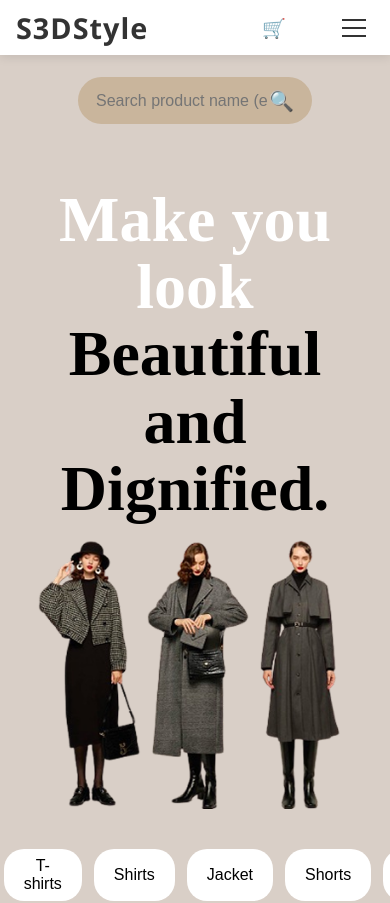
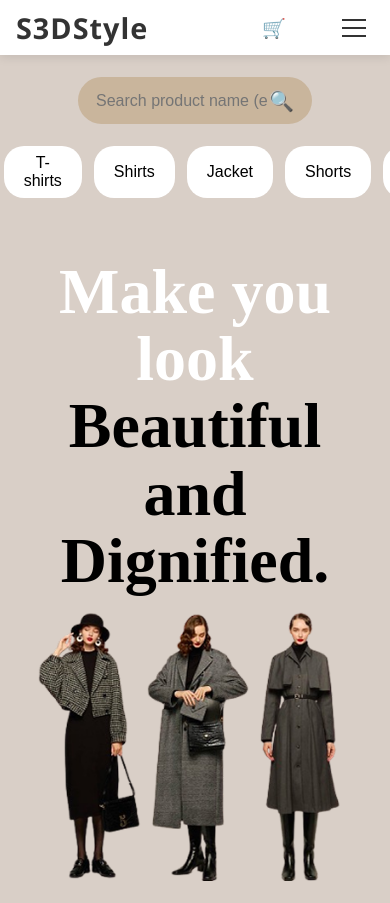
Before and after one commit to Vicheth-Sokhsedtha/Project_Internet_Programming_I, a Vue app: page /product in a window 390 px wide. Shown: the top 903 px of the page. Built offline with nearby package versions, Linux system fonts and the light colour scheme; the HTML template or start-up script is replaced by a standard one.

Commit message:
make action about and contect

```diff
--- a/src/App.vue
+++ b/src/App.vue
@@ -65,4 +65,8 @@ body {
   padding: 0;
   overflow-x: hidden;
 }
+html {
+  scroll-behavior: smooth;
+}
+
 </style>
--- a/src/components/CartItem.vue
+++ b/src/components/CartItem.vue
@@ -3,20 +3,32 @@
     <img :src="item.image" alt="Dress" class="thumb" />
     <div class="info">
       <p class="name">{{ item.name }}</p>
-      <p>Size: {{ item.size }}</p>
+
+      <!-- ✅ Size selector -->
+      <label for="size">Size:</label>
+      <select
+        v-model="item.size"
+        @change="$emit('update:size', item.id, item.size)"
+        class="size-select"
+      >
+        <option value="XS">XS</option>
+        <option value="S">S</option>
+        <option value="M">M</option>
+        <option value="L">L</option>
+        <option value="XL">XL</option>
+      </select>
 
       <p class="price">${{ item.price.toFixed(2) }} each</p>
     </div>
+
     <div class="controls">
       <div class="qty">
-        <p>Quality: {{ item.quality  }}</p>
+        <p>Quality: {{ item.quality }}</p>
         <div class="qty-box">
           <button class="qty-btn" @click="decreaseQty">-</button>
           <span class="qty-value">{{ item.qty }}</span>
           <button class="qty-btn" @click="increaseQty">+</button>
         </div>
-
-
       </div>
       <p class="total">${{ (item.price * item.qty).toFixed(2) }}</p>
       <button class="btn-cancel" @click="$emit('remove', item.id)">Remove</button>
@@ -36,7 +48,7 @@ export default defineComponent({
       required: true
     }
   },
-  emits: ['update:qty', 'remove'],
+  emits: ['update:qty', 'update:size', 'remove'],
   methods: {
     increaseQty() {
       this.$emit('update:qty', this.item.id, this.item.qty + 1);
@@ -85,6 +97,13 @@ export default defineComponent({
   margin: 4px 0;
 }
 
+.size-select {
+  margin: 6px 0;
+  padding: 5px;
+  border-radius: 6px;
+  border: 1px solid #ccc;
+}
+
 .controls {
   display: flex;
   gap: 16px;
@@ -98,7 +117,7 @@ export default defineComponent({
   gap: 10px;
 }
 
-.qty-box{
+.qty-box {
   display: flex;
   align-items: center;
   gap: 8px;
--- a/src/components/CategoryTabs.vue
+++ b/src/components/CategoryTabs.vue
@@ -11,6 +11,15 @@
         {{ tab }}
       </button>
     </div>
+
+    <section class="hero">
+        <div class="hero-text">
+          <h1>Make you look</h1>
+          <h1 class="bold">Beautiful and</h1>
+          <h1 class="bold">Dignified.</h1>
+        </div>
+        <img src="/image/image 1.png" class="image-1-img" />
+     </section>
 
     <!-- Show product sections based on active tab -->
     <ProductSection
@@ -49,6 +58,7 @@
       :items="props.skirts"
     />
   </div>
+
 </template>
 
 <script setup lang="ts">
@@ -95,4 +105,51 @@ const activeTab = ref("All");
   background: #000;
   color: white;
 }
+
+.hero {
+  width: 100%;
+  display: flex;
+  justify-content: space-between;
+  align-items: center;
+  padding: 80px 120px;
+  box-sizing: border-box;
+}
+
+.hero-text {
+  max-width: 520px;
+}
+
+.hero-text h1 {
+  font-family: "Playfair Display", serif;
+  font-size: 64px;
+  font-weight: 600;
+  line-height: 1.05;
+  margin: 0;
+}
+
+.hero-text h1:first-child {
+  color: #ffffff;
+}
+
+.hero-text .bold {
+  color: #000000;
+}
+
+.image-1-img {
+  width: 720px;
+  height: auto;
+  object-fit: contain;
+}
+
+@media (max-width: 1000px) {
+  .hero {
+    flex-direction: column;
+    text-align: center;
+    padding: 40px 20px;
+  }
+
+  .image-1-img {
+    width: 90%;
+  }
+}
 </style>
--- a/src/router/index.ts
+++ b/src/router/index.ts
@@ -12,8 +12,8 @@ import SignUpView from '../views/SignUpView.vue';
 const routes = [
   {
     path: '/',
-    name: 'ProductDetail',
-    component: ProductDetail
+    name: 'login',
+    component: LoginView
   },
   {
     path: '/cart',
@@ -60,13 +60,65 @@ const routes = [
     path: '/signup',
     name: 'signup',
     component: SignUpView
-  }
+  },
+
+  {
+  path: '/home',
+  component: HomeView,
+  children: [
+    { path: 'about', component: AboutView },
+    { path: 'contact', component: EndpageView }
+  ]
+}
+
+//   {
+//   path: '/home',
+//   name: 'home',
+//   component: () => import('../views/HomeView.vue'),
+//   children: [
+//     {
+//       path: 'contact',   // no leading slash → child route
+//       name: 'contact',
+//       component: () => import('../views/EndpageView.vue')
+//     },
+//     {
+//       path: 'about',
+//       name: 'about',
+//       component: () => import('../views/AboutView.vue')
+//     }
+//   ]
+// }
+
 
 ];
 
+// const router = createRouter({
+//   history: createWebHistory(),
+//   routes
+// });
+
+// const router = createRouter({
+//   history: createWebHistory(),
+//   routes,
+//   linkActiveClass: 'active',        // applied when route starts with link
+//   linkExactActiveClass: 'exact-active' // applied only on exact match
+// })
+
 const router = createRouter({
   history: createWebHistory(),
-  routes
-});
+  routes,
+  scrollBehavior(to, from, savedPosition) {
+    if (to.hash) {
+      return {
+        el: to.hash,
+        behavior: 'smooth'
+      }
+    }
+    return { top: 0 }
+  }
+})
+
+
+
 
 export default router;
--- a/src/views/CartPage.vue
+++ b/src/views/CartPage.vue
@@ -11,12 +11,13 @@
         :key="item.id"
         :item="item"
         @update:qty="cartStore.updateQty"
+        @update:size="cartStore.updateSize"
         @remove="cartStore.removeItem"
       />
       <div class="cart-summary">
         <p><strong>Subtotal:</strong> ${{ cartStore.subtotal.toFixed(2) }}</p>
         <div class="cart-actions">
-          <button @click="goToProductPage"  class="btn-update">Update Products</button>
+          <button @click="goToProductPage" class="btn-update">Update Products</button>
           <button @click="goToCheckout" class="btn-checkout">Proceed to Checkout</button>
         </div>
       </div>
@@ -45,6 +46,7 @@ export default defineComponent({
       router.push({ name: 'checkout' });
     };
 
+
     return {
       cartStore,
       goToProductPage,
@@ -52,6 +54,8 @@ export default defineComponent({
     };
   }
 });
+
+
 </script>
 
 <style scoped>
@@ -61,7 +65,7 @@ export default defineComponent({
   padding: 2rem;
   background-color: #D9CFC7;
 }
-h1{
+h1 {
   text-align: center;
 }
 
@@ -80,7 +84,6 @@ h1{
   cursor: pointer;
   font-weight: bold;
   margin-top: 1rem;
-
 }
 
 .cart-summary {
@@ -88,7 +91,6 @@ h1{
   padding: 1.5rem;
   border-top: 2px solid #eee;
   text-align: right;
-
 }
 
 .cart-summary p {
--- a/src/views/CheckoutCart.vue
+++ b/src/views/CheckoutCart.vue
@@ -20,7 +20,9 @@
               </div>
               <p class="price">${{ (item.price * item.qty).toFixed(2) }}</p>
             </div>
+            <button class="btn-cancel" @click="cartStore.removeItem(item.id)">X</button>
           </div>
+
         </div>
           <div class="checkout-section">
             <h3>Checkout</h3>
@@ -62,12 +64,32 @@
 </template>
 
 <script lang="ts">
-import { defineComponent, computed } from 'vue';
+import { defineComponent, computed , PropType } from 'vue';
 import { useRouter } from 'vue-router';
 import { useCartStore } from '../stores/cart';
+import type { CartItem } from '../stores/cart';
 
 export default defineComponent({
   name: 'CheckoutCart',
+
+
+  props: {
+    item: {
+      type: Object as PropType<CartItem>,
+      required: true
+    }
+  },
+  emits: ['update:qty', 'update:size', 'remove'],
+  methods: {
+    increaseQty() {
+      this.$emit('update:qty', this.item.id, this.item.qty + 1);
+    },
+    decreaseQty() {
+      if (this.item.qty > 1) {
+        this.$emit('update:qty', this.item.id, this.item.qty - 1);
+      }
+    }
+  },
   setup() {
     const router = useRouter();
     const cartStore = useCartStore();
@@ -97,6 +119,8 @@ export default defineComponent({
     const goToProductPage = () => {
       router.push({ name: 'product' });
     };
+
+
 
     return {
       cartStore,
@@ -160,6 +184,23 @@ export default defineComponent({
   border-radius: 25px;
   margin: 20px;
 
+}
+
+.btn-cancel {
+  background: #dc3545;
+  color: #fff;
+  height: 40px;
+  border: none;
+  border-radius: 8px;
+  padding: 8px 12px;
+  margin: 8px;
+  cursor: pointer;
+  font-weight: 700;
+
+}
+
+.btn-cancel:hover {
+  opacity: 0.9;
 }
 
 .thumb {
--- a/src/views/HomeView.vue
+++ b/src/views/HomeView.vue
@@ -18,7 +18,7 @@
     </section>
 
     <!-- Explore Collections Title -->
-    <div class="collections-section">
+    <div class="discount-bar">
       <h2 class="section-title">Explore Collections</h2>
     </div>
 
@@ -69,7 +69,7 @@
     </div>
 
     <!-- About Us Section -->
-     <div class="discount-bar">
+     <div id="about" class="discount-bar">
         <h2 class="section-title">About Us</h2>
       </div>
     <section class="about-section">
@@ -92,7 +92,7 @@
     </section>
 
     <!-- Contact Section -->
-      <div class="discount-bar">
+    <div id="contact" class="discount-bar">
       <h2 class="section-title">Contact us</h2>
     </div>
     <section class="contact-section">
@@ -169,6 +169,8 @@ interface Product {
   oldPrice?: number;
   image: string;
 }
+
+
 
 // Product data arrays
 const discountProducts: Product[] = [
@@ -294,6 +296,8 @@ function submitForm() {
     alert("Please fill in all fields");
   }
 }
+
+
 </script>
 
 <style scoped>
@@ -518,8 +522,14 @@ function submitForm() {
 /* Discount Bar */
 .discount-bar {
   width: 100%;
+  height: 50px;
   background: white;
-  padding: 50px 0;
+  padding: 50px ;
+  margin-bottom: 40px;
+  box-sizing: border-box;
+  display:flex;
+  align-items: center;
+  justify-content: center;
 }
 
 .discount-title {
@@ -528,7 +538,8 @@ function submitForm() {
   font-weight: 600;
   font-family: "Playfair Display", serif;
   color: #000000;
-  margin: 0;
+
+
 }
 
 /* Search results styles */
--- a/src/views/ProductDetail.vue
+++ b/src/views/ProductDetail.vue
@@ -34,7 +34,7 @@ const addToCart = () => {
     qty: quantity.value,   // ✅ matches interface
   });
 
-
+   router.push({ name: 'Cart' });
   // Reset quantity after adding to cart
   quantity.value = 1;
 };
@@ -100,7 +100,7 @@ const goToCart = () => {
 
         <!-- Add to Cart -->
         <div class="button-group">
-          <button class="addTocart" @click="addToCart">Add to Cart</button>
+          <button class="addTocart" @click="addToCart" >Add to Cart</button>
           <!-- <button class="view-cart-btn" @click="goToCart">View Cart ({{ cartStore.itemCount }})</button> -->
         </div>
       </div>
--- a/src/views/ProductPage.vue
+++ b/src/views/ProductPage.vue
@@ -20,14 +20,14 @@
 
     <!-- Show normal page only when NOT searching -->
     <div v-else>
-      <section class="hero">
+      <!-- <section class="hero">
         <div class="hero-text">
           <h1>Make you look</h1>
           <h1 class="bold">Beautiful and</h1>
           <h1 class="bold">Dignified.</h1>
         </div>
         <img src="/image/image 1.png" class="image-1-img" />
-      </section>
+      </section> -->
 
       <div>
         <CategoryTabs
```
Also changed, not shown: src/components/navigationComponent.vue (+21 -4 lines), src/stores/cart.ts (+17 -9 lines).
